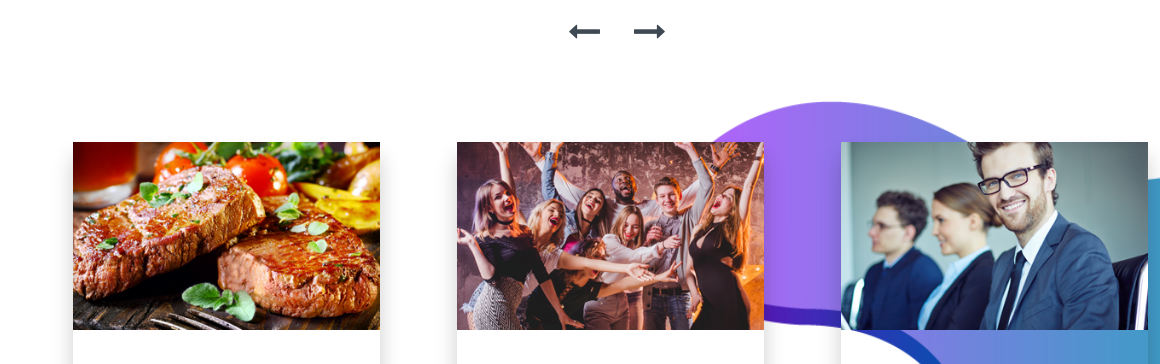
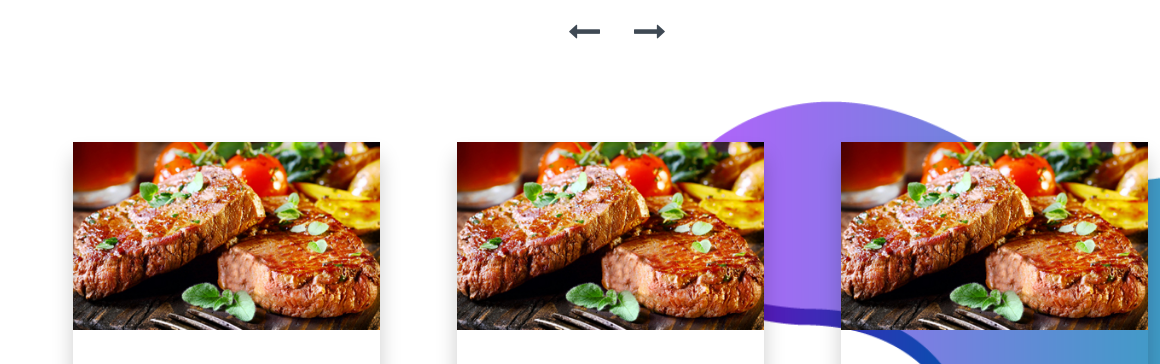
Before and after one commit to mehediemon007/Blog_Website, a plain HTML site: page index.html in a window 1280 px wide. Shown: the part 950-1314 px from the top of the page, 23-1183 px from the left. Drawn offline with nearby package versions, Linux system fonts and the light colour scheme.

Commit message:
Update index.html

```diff
--- a/index.html
+++ b/index.html
@@ -69,7 +69,7 @@
                        </div>
 
                        <div class="blog-content" data-aos="fade-in" data-aos-delay=200>
-                           <img src="assets/Blog-post/post-3.jpg" alt="">
+                           <img src="assets/Blog-post/post-1.jpg" alt="">
                            <div class="blog-title">
                                <h3>London fasion week's continued the evolution.</h3>
                                <button class="btn btn-blog">Fasion</button>
@@ -78,7 +78,7 @@
                        </div>
 
                        <div class="blog-content" data-aos="fade-left" data-aos-delay=200>
-                           <img src="assets/Blog-post/post-2.jpg" alt="">
+                           <img src="assets/Blog-post/post-1.jpg" alt="">
                            <div class="blog-title">
                                <h3>London fasion week's continued the evolution.</h3>
                                <button class="btn btn-blog">Fasion</button>
@@ -87,7 +87,7 @@
                        </div>
 
                        <div class="blog-content" data-aos="fade-right" data-aos-delay=200>
-                           <img src="assets/Blog-post/post-5.png" alt="">
+                           <img src="assets/Blog-post/post-1.png" alt="">
                            <div class="blog-title">
                                <h3>London fasion week's continued the evolution.</h3>
                                <button class="btn btn-blog">Fasion</button>
```
